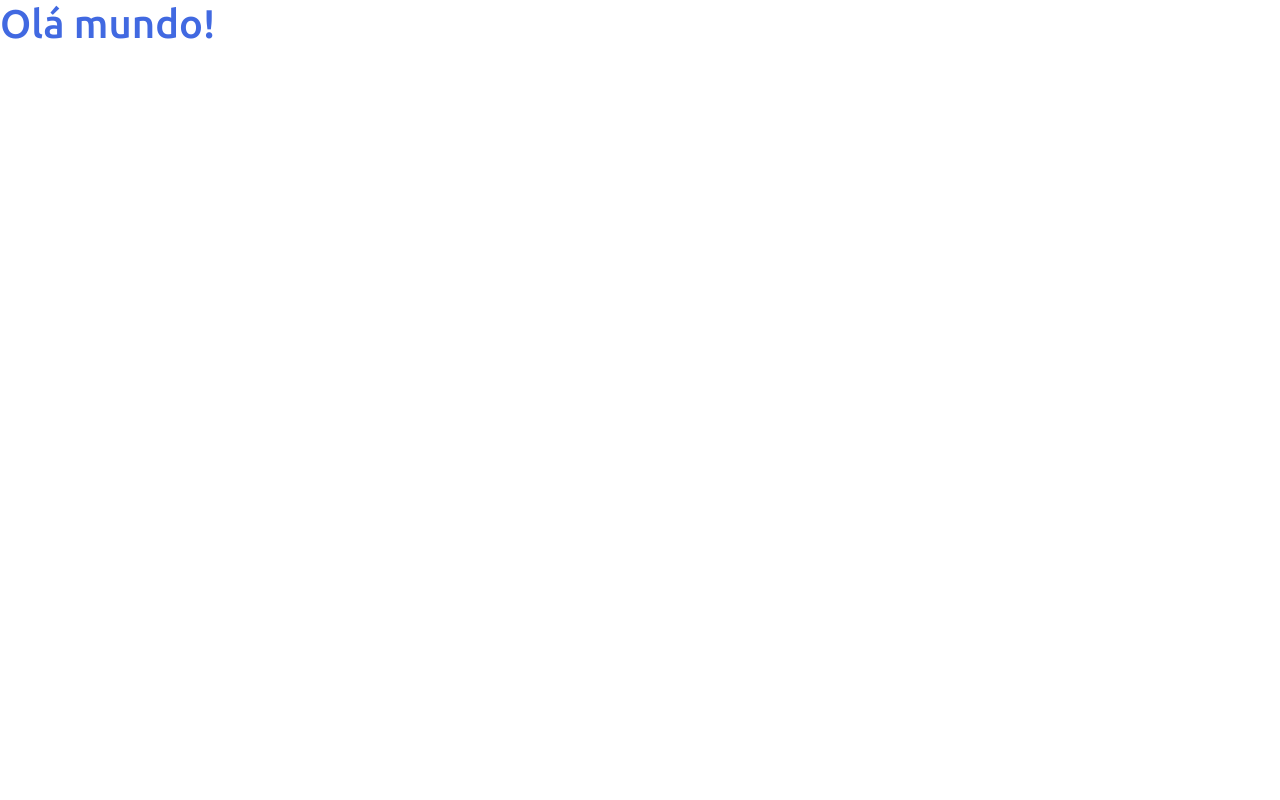
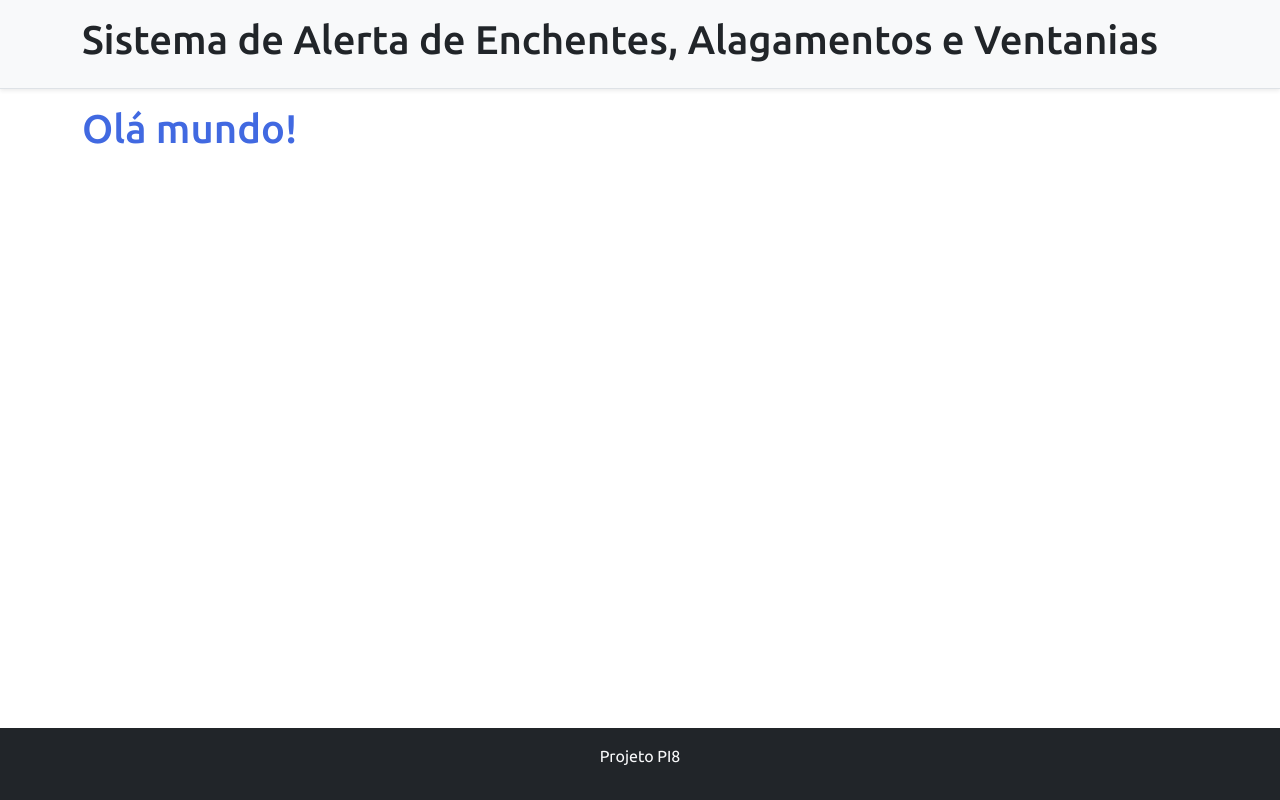
Before and after one commit to robmartinhao/projeto-pi8, a React (Create React App) app in the folder frontend/: page / in a window 1280 px wide. Built offline with nearby package versions, Linux system fonts and the light colour scheme.

Commit message:
Basic static components

```diff
--- a/frontend/src/App.tsx
+++ b/frontend/src/App.tsx
@@ -1,8 +1,15 @@
+import Footer from "components/Footer";
+import NavBar from "components/NavBar";
+
 function App() {
   return (
-    <div>
-      <h1 className="text-primary">Olá mundo!</h1>
-    </div>
+    <>
+      <NavBar />
+      <div className="container">
+        <h1 className="text-primary">Olá mundo!</h1>
+      </div>
+      <Footer />
+    </>
   );
 }
 
--- /dev/null
+++ b/frontend/src/components/Footer/index.tsx
@@ -0,0 +1,11 @@
+const Footer = () => {
+    return (
+        <footer className="footer mt-auto py-3 bg-dark">
+            <div className="container">
+                <p className="text-light">Projeto PI8</p>
+            </div>
+        </footer>
+    );
+}
+
+export default Footer;
--- /dev/null
+++ b/frontend/src/components/NavBar/index.tsx
@@ -0,0 +1,13 @@
+const NavBar = () => {
+    return (
+        <div className="d-flex flex-column flex-md-row align-items-center p-3 px-md-4 mb-3 bg-light border-bottom shadow-sm">
+            <div className="container">
+                <nav className="my-2 my-md-0 mr-md-3">
+                    <h1>Sistema de Alerta de Enchentes, Alagamentos e Ventanias</h1>
+                </nav>
+            </div>
+        </div>
+    );
+}
+
+export default NavBar;
```
